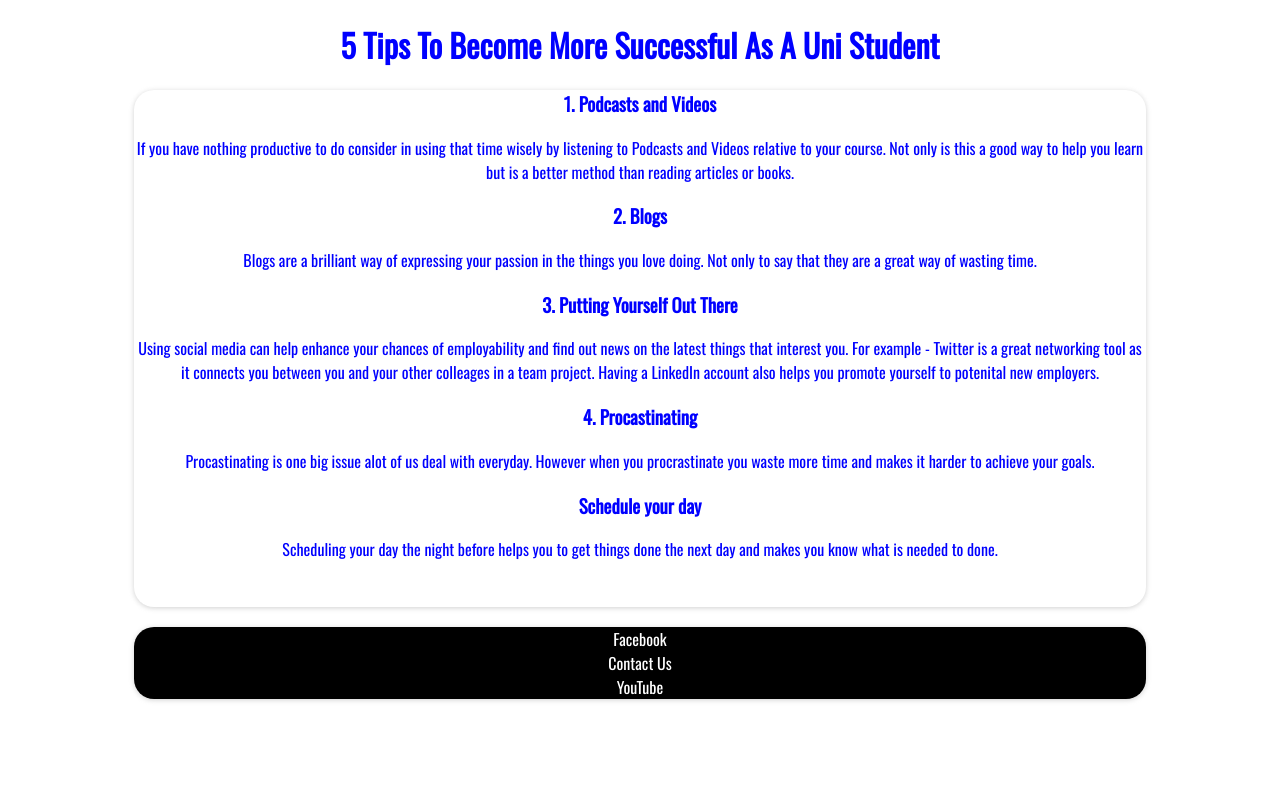
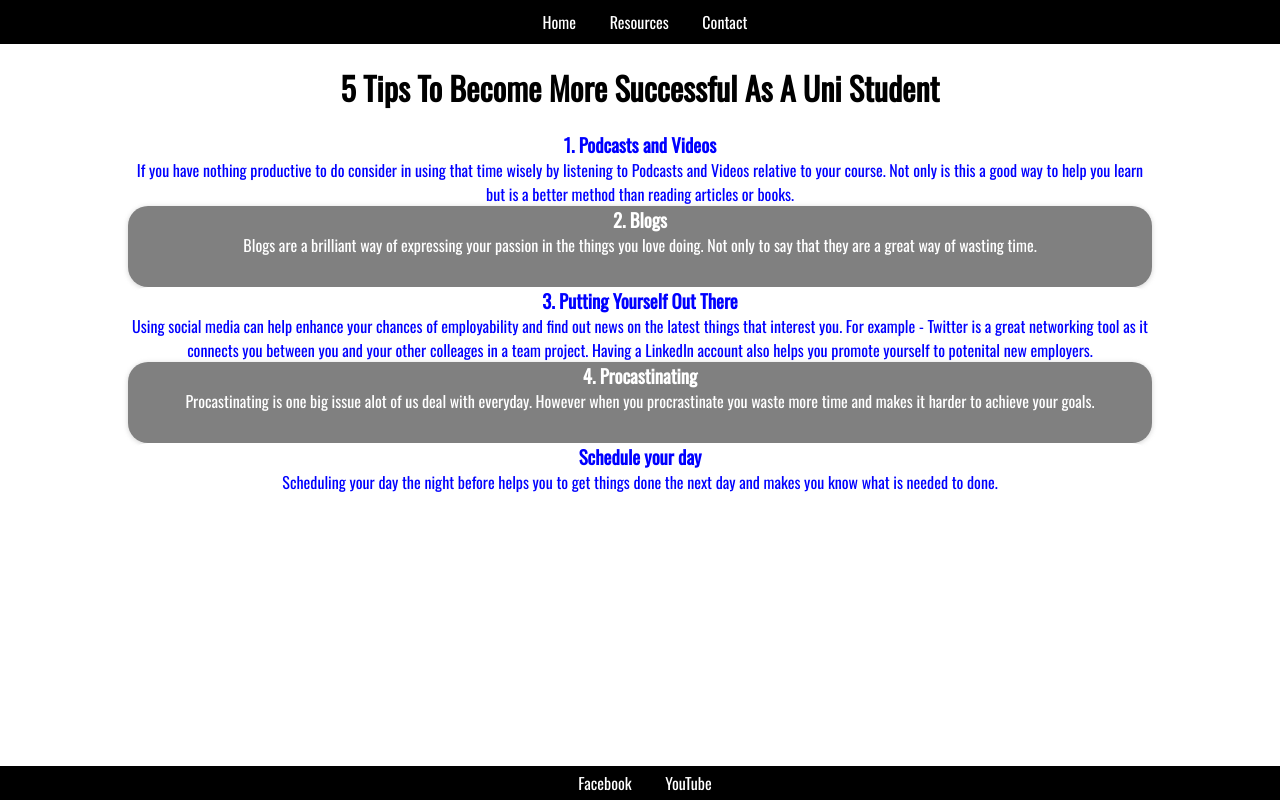
Before and after one commit to skipdev/spare-time, a plain HTML site: page index.html in a window 1280 px wide. Drawn offline with nearby package versions, Linux system fonts and the light colour scheme.

Commit message:
added a menu bar and alligned the footer with links

```diff
--- a/css/main.css
+++ b/css/main.css
@@ -4,8 +4,12 @@
 
 }
 
+header {
+    text-align: center;
+    margin-bottom: 20px;
+}
 
-#first{
+.first{
     background-color: white;
     color:blue;
     text-align: center;
@@ -15,9 +19,10 @@
 }
 * {
     font-family: 'Oswald', sans-serif;
+    margin: 0;
 }
 
-.main{background-color: grey;
+.second{background-color: grey;
     color:white;
     text-align: center;
     width:80%;
@@ -27,7 +32,7 @@
     box-shadow: 0 1px 5px rgba(190,190,190,0.7);
 }
 
-.second{
+.d{
     background-color: white;
     color:blue;
     text-align: center;
@@ -41,9 +46,36 @@
     background-color:black;
     color:white;
     text-align: center;
-    width:80%;
+    width:100%;
     margin: auto;
-    margin-top: 20px;
-    border-radius: 20px;
-    box-shadow: 0 1px 5px rgba(190,190,190,0.7);
+    position: absolute;
+    bottom: 0;
+    padding:5px 0;
 }
+
+#footer ul a {
+    color: white;
+}
+
+#footer ul li{
+     display:inline-block ;
+     margin-right:30px;
+}
+
+#menu {
+    width: 100%;
+    background: black;
+    padding: 10px 0;
+    margin-bottom: 20px;
+}
+#menu ul{
+    text-align: center;
+}
+#menu ul a{
+    text-decoration: none;
+    color: white;
+}
+#menu ul li{
+    display: inline-block;
+    margin-right: 30px;
+}
--- a/index.html
+++ b/index.html
@@ -13,35 +13,49 @@
 </head>
 <body>
     <div class="wrapper">
+    <div id='menu'>
+        <ul>
+            <a href="#"><li>Home</li></a>
+            <a href="#"><li>Resources</li></a>
+            <a href="#"><li>Contact</li></a>
+        </ul>
+      </div>
       <div id='first'>
          <header>
            <h1> 5  Tips To Become More Successful As A Uni Student </h1>
         </header>
       </div>
-    <div class="content main second">
-        <div id="Podcast_and_Videos">
+    <div class="content main">
+        <div class='first' id="Podcast_and_Videos">
             <h3>1. Podcasts and Videos </h3>
             <p> If you have nothing productive to do consider in using that time wisely by listening to Podcasts and Videos relative to your course. Not only is this a good way to help you learn but is a better method than reading articles or books.  </p>
         </div>
-        <div id="Blogs">
+        <div class='second' id="Blogs">
             <h3>2. Blogs </h3>
             <p> Blogs are a brilliant way of expressing your passion in the things you love doing. Not only to say that they are a great way of wasting time. </p>
         </div>
-        <div id="Social_Media">
+        <div class='first' id="Social_Media">
             <h3>3. Putting Yourself Out There</h3>
             <p> Using social media can help enhance your chances of employability and find out news on the latest things that interest you. For example - Twitter is a great networking tool as it connects you between you and your other colleages in a team project. Having a LinkedIn account also helps you promote yourself to potenital new employers.  </p>
         </div>
-        <div id="Procrastination">
+        <div class='second' id="Procrastination">
             <h3>4. Procastinating</h3>
             <p> Procastinating is one big issue alot of us deal with everyday. However when you procrastinate you waste more time and makes it harder to achieve your goals. </p>
         </div>
-        <div id="schedule">
+        <div class='first' id="schedule">
             <h3>Schedule your day</h3>
             <p>Scheduling your day the night before helps you to get things done the next day and makes you know what is needed to done.  </p>
         </div>
       </div>
        <div id="footer">
-        <p>Facebook<br>Contact Us<br>YouTube<br></p>
+       <ul>
+        <a href="#"><li>Facebook</li></a>
+        <a href="#"><li>YouTube</li></a>
+        </ul>
+
+
+
+       </ul>
         </div>
     </div>
 </body>
```
